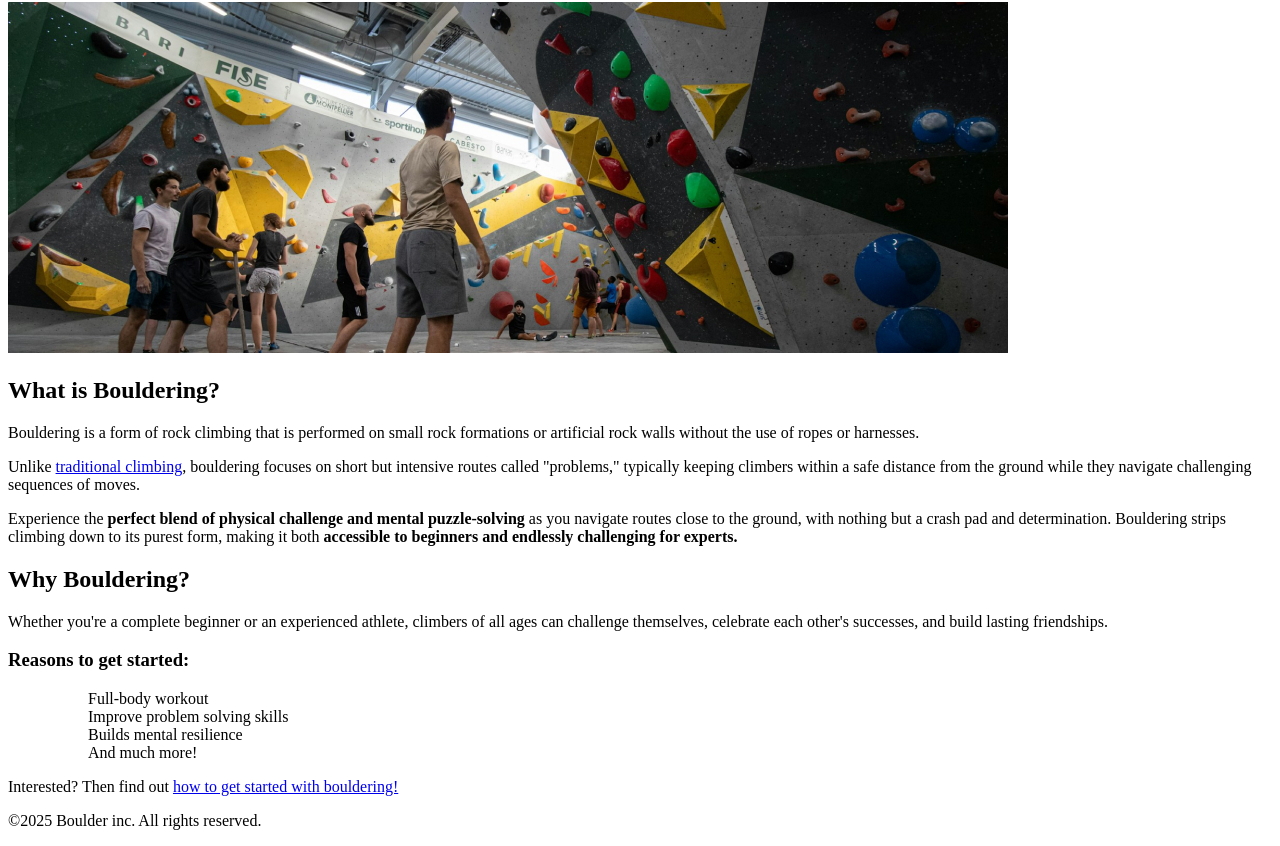
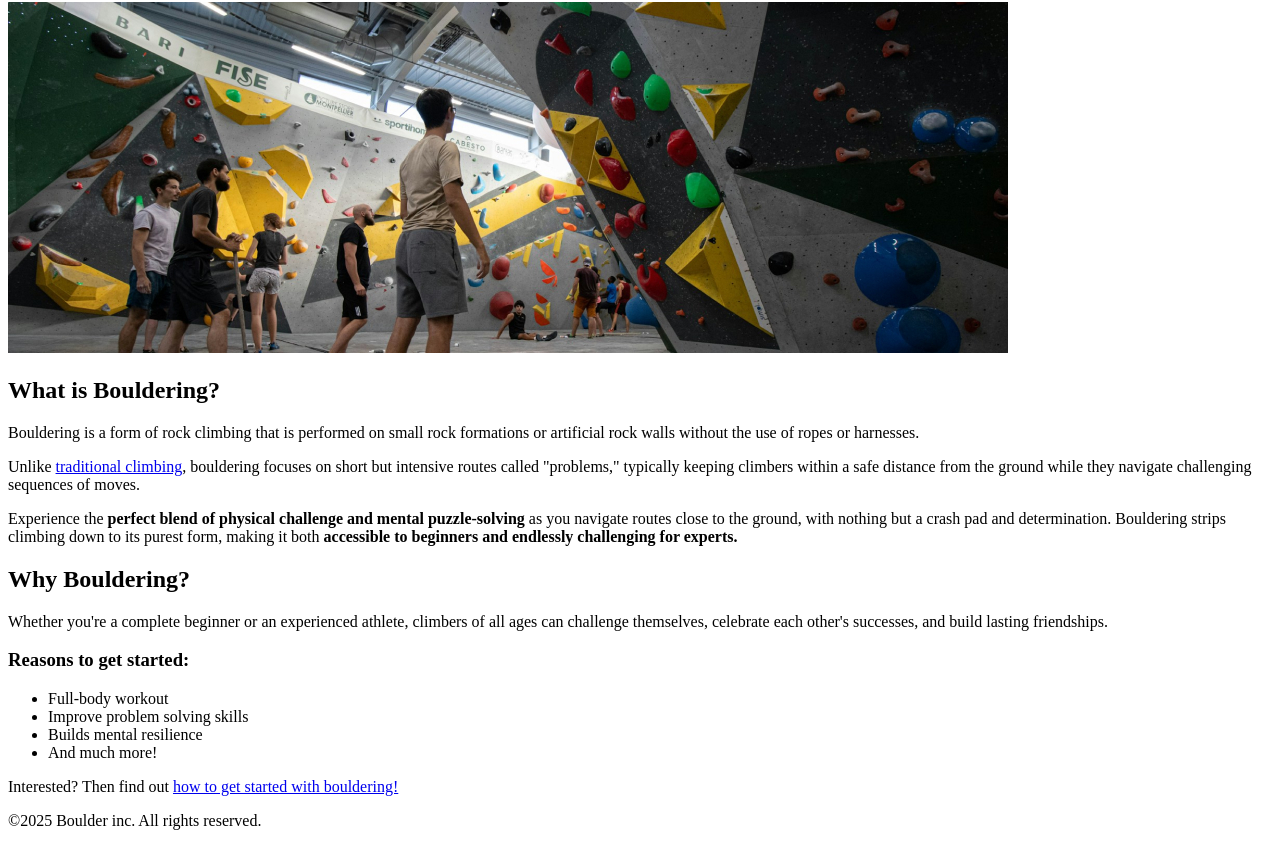
Before and after one commit to BlessingEmejulu/Boulder, a plain HTML site: page imdex.html in a window 1280 px wide. Shown: the part 78-924 px from the top of the page. Drawn offline with Linux system fonts and the light colour scheme.

Commit message:
Fix list formatting in reasons to get started section

```diff
--- a/imdex.html
+++ b/imdex.html
@@ -31,10 +31,10 @@
 
         <h3>Reasons to get started:</h3>
         <ul>
-            <ol>Full-body workout</ol>
-            <ol>Improve problem solving skills</ol>
-            <ol>Builds mental resilience</ol>
-            <ol>And much more!</ol>
+            <li>Full-body workout</li>
+            <li>Improve problem solving skills</li>
+            <li>Builds mental resilience</li>
+            <li>And much more!</li>
         </ul>
     </section>
     <p>Interested? Then find out <a href="#" target="_blank"> how to get started with bouldering!</a></p>
```
